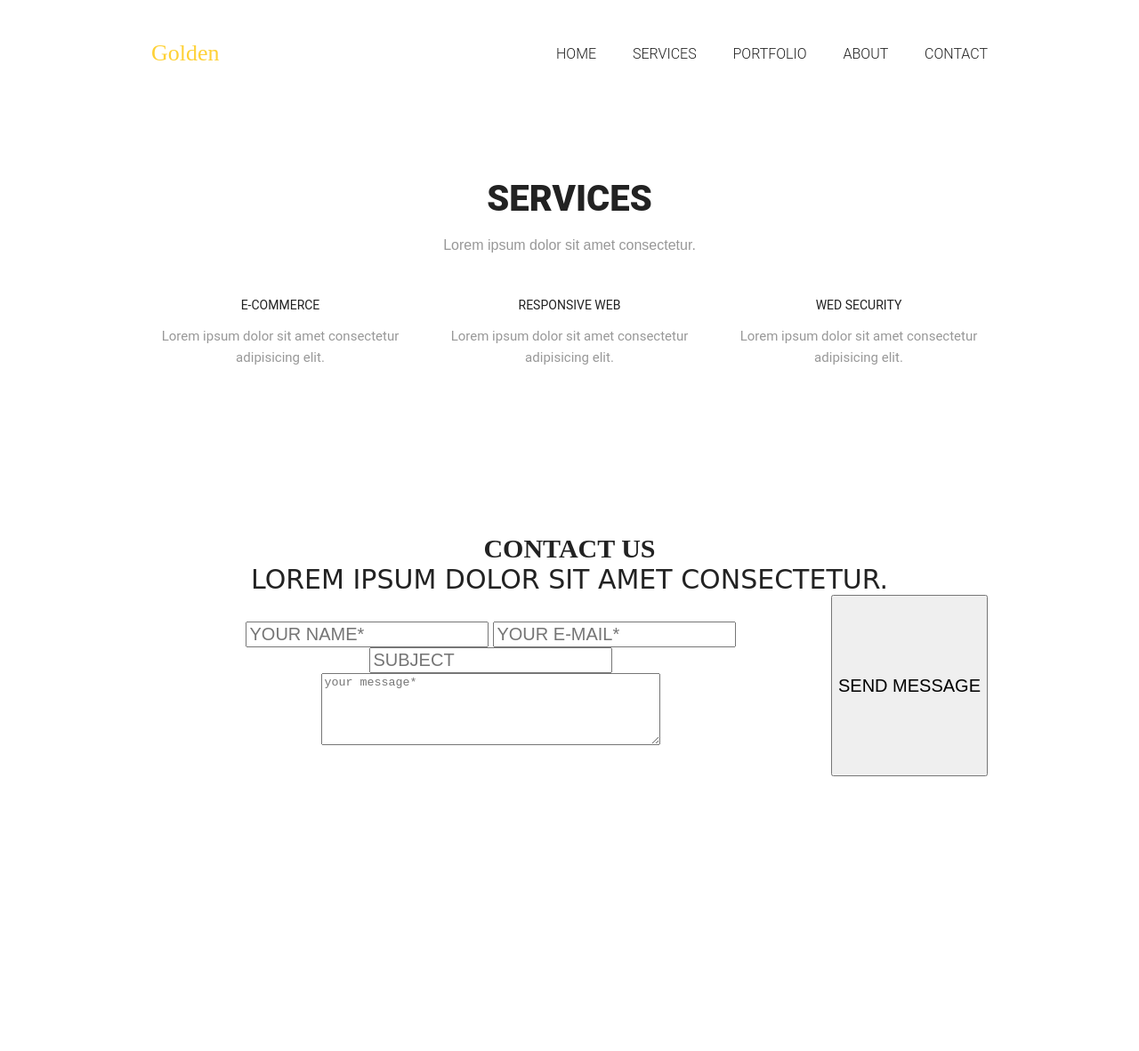
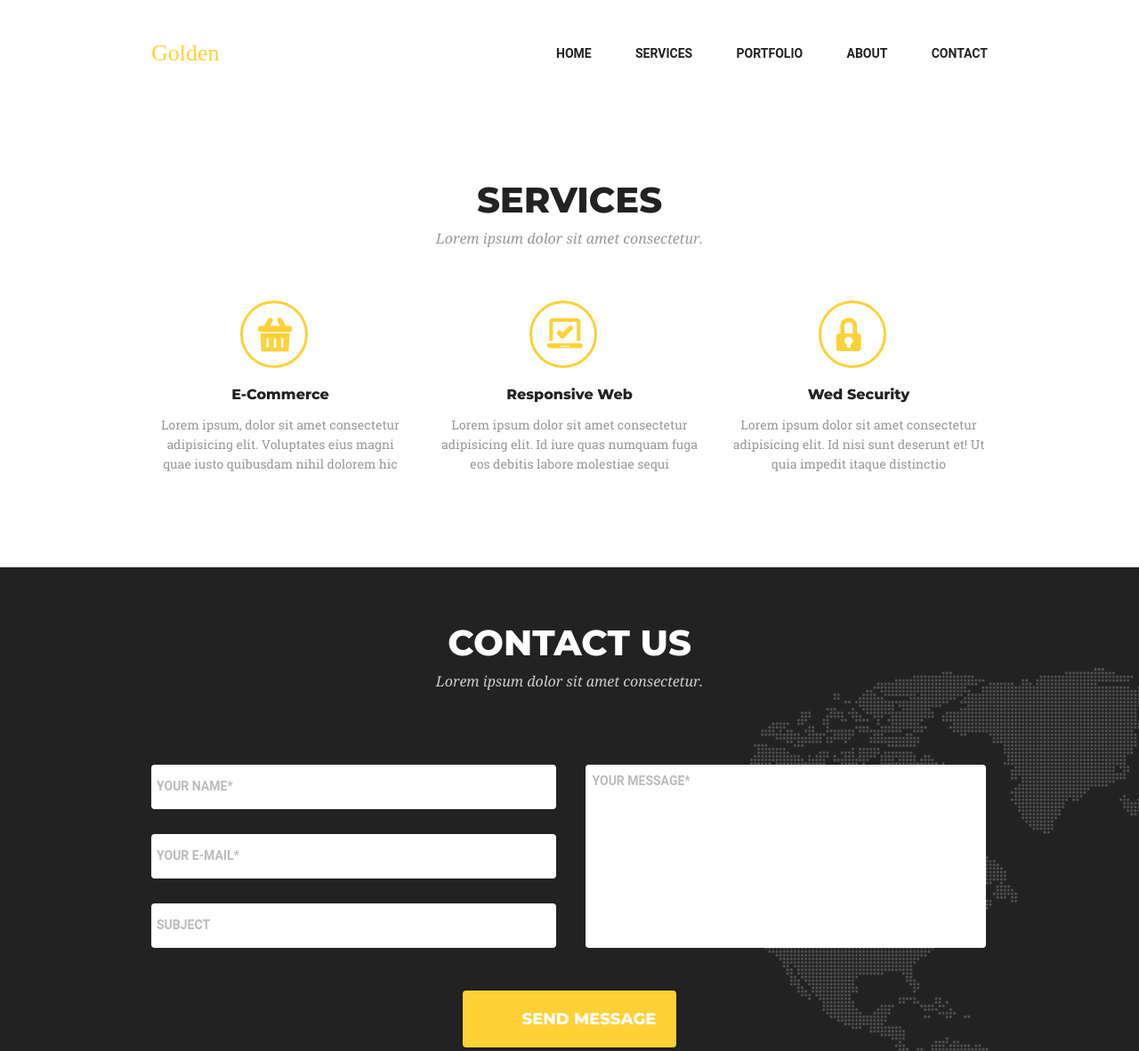
Before and after one commit to MoskovetsOlga/goit-fe-course, a plain HTML site: page module07/index7.html in a window 1280 px wide. Shown: the top 1182 px of the page at 89% size. Before the commit the page ends 873 px from the top, so only its background shows below. Drawn offline with Linux system fonts and the light colour scheme; a web font is replaced by a local one.

Commit message:
finishing homework 7

```diff
--- a/module07/css/fonts7.css
+++ b/module07/css/fonts7.css
@@ -1,37 +1,35 @@
 @font-face {
 font-family: 'Montserrat Bold';
-src: url('Montserrat-ExtraBold.eot');
-src: url('Montserrat-ExtraBold.eot?#iefix') format('embedded-opentype'),
-url('Montserrat-ExtraBold.woff') format('woff'),
-url('Montserrat-ExtraBold.ttf') format('truetype');
+src: url('../fonts/Montserrat-ExtraBold.woff') format('woff');
 font-weight: normal;
 font-style: normal;
+}
 
 @font-face {
 font-family: 'Montserrat Regular';
-src: url('Montserrat-Regular.eot');
-src: url('Montserrat-Regular.eot?#iefix') format('embedded-opentype'),
-url('Montserrat-Regular.woff') format('woff'),
-url('Montserrat-Regular.ttf') format('truetype');
+src: url('../fonts/Montserrat-Regular.woff') format('woff');
 font-weight: normal;
 font-style: normal;
 }
 
 @font-face {
 font-family: 'Droid Serif Italic';
-src: url('DroidSerif-Italic.eot');
-src: url('DroidSerif-Italic.eot?#iefix') format('embedded-opentype'),
-url('DroidSerif-Italic.woff') format('woff'),
-url('DroidSerif-Italic.ttf') format('truetype');
+src: url('../fonts/DroidSerif-Italic.woff') format('woff');
 font-weight: normal;
 font-style: normal;
 }
 
-@font-face {font-family: "Wisdom Script AI";
-src: url("//db.onlinewebfonts.com/t/d6ced0df95b7cc53e0eae88817930d08.eot");
-src: url("//db.onlinewebfonts.com/t/d6ced0df95b7cc53e0eae88817930d08.eot?#iefix") format("embedded-opentype"),
-url("//db.onlinewebfonts.com/t/d6ced0df95b7cc53e0eae88817930d08.woff2") format("woff2"),
-url("//db.onlinewebfonts.com/t/d6ced0df95b7cc53e0eae88817930d08.woff") format("woff"),
-url("//db.onlinewebfonts.com/t/d6ced0df95b7cc53e0eae88817930d08.ttf") format("truetype"),
-url("//db.onlinewebfonts.com/t/d6ced0df95b7cc53e0eae88817930d08.svg#Wisdom Script AI") format("svg");
+@font-face {
+font-family: 'Wisdom Script AI';
+src: url('../fonts/Wisdom\ Script\ AI.woff') format('woff');
+font-weight: normal;
+font-style: normal;
 }
+
+/* roboto-slab-regular - latin */
+@font-face {
+    font-family: 'Roboto Slab';
+    font-style: normal;
+    font-weight: 400;
+    src: url('../fonts/roboto-slab-v8-latin-regular.woff');
+  }
--- a/module07/css/style7.css
+++ b/module07/css/style7.css
@@ -3,8 +3,6 @@
 *::after {
     box-sizing: inherit;
 }
-
-font-family: 'Montserrat Bold';}
 
 .visually-hidden {
     position: absolute;
@@ -17,7 +15,6 @@ font-family: 'Montserrat Bold';}
 body {
     background-color: #ffffff;
     color: #222222;
-    width: 940px;
     margin: 0 auto;
     padding: 0;
     text-align: center;
@@ -29,7 +26,7 @@ img {
     height: auto;
 }
 
-.container {
+.services, .page-header-container, .form-container {
     max-width: 940px;
     margin: 0 auto;
 }
@@ -45,11 +42,10 @@ img {
 
 .site-logo {
     text-decoration: none;
-    color: #222222;
-    font-family: 'Conv_Wisdom Script AJ';
+    color: #fed136;
+    font-family: 'Wisdom Script AI';
     font-size: 26px;
     font-weight:400;
-    color: #fed136;
 }
 
 .site-navigation {
@@ -64,9 +60,9 @@ img {
 .site-navigation a {
     text-decoration: none;
     color: #222222;
-    font-family:'Montserrat','Roboto', sans-serif;
-    font-size: 16px;
-    font-weight:300;
+    font-family: 'Montserrat','Roboto', sans-serif;
+    font-size: 14px;
+    font-weight:600;
     text-transform: uppercase;
 }
 
@@ -88,7 +84,7 @@ img {
     padding: 0;
     margin-top: 80px;
     text-align: center;
-    font-family:'Montserrat','Roboto', sans-serif;
+    font-family: 'Montserrat Bold','Roboto', sans-serif;
     font-weight: 900;
     font-size: 40px;
     text-transform: uppercase;
@@ -97,7 +93,7 @@ img {
 .services-subtittle {
     margin: 0;
     padding: 0;
-    margin-top: 20px;
+    margin-top: 10px;
     text-align: center;
     font-family: 'Droid Serif Italic', sans-serif;
     font-weight: 400;
@@ -121,9 +117,7 @@ img {
     width: 290px;
     height: 224px;
     font-family:'Montserrat','Roboto', sans-serif;
-    font-size: 20;
-    padding-top: 50px;
-    padding-bottom: 100px;
+    padding-top: 40px;
 }
 
 .services-item:nth-last-of-type(-n+3) {
@@ -131,112 +125,140 @@ img {
 }
 
 .services-main {
-    margin-bottom: 14px;
-    text-transform: uppercase;
-    font-size: 14px;
+    font-family:'Montserrat Bold','Roboto', sans-serif;
     margin: 0;
-    padding: 0;
+    font-size: 16px;
 }
 
 .services-text {
-    font-size: 15px;
-    line-height: 24px;
+    font-size: 14px;
+    line-height: 22px;
+    font-family: 'Roboto Slab';
     color: #989898;
 }
 
-.services-list-item::before {
+.icon {
     display: block;
-    content: "";
-    position: absolute;
-    left: 2px;
-    top: 20px;
-    width: 80px;
-    height: 80px;
-    background-repeat: no-repeat;
-    background-position: center;
+    text-align: center;
+    padding: 16px;
 }
 
-.services-list-item:nth-child(1) .services-list-item::before {
-    background-image: url(../image/bag-icon.png);
+.image {
+    display: block;
+    width: 70px;
+    height: 70px;
+    border: 3px solid #fed136;
+    background-color: #ffffff;
+    border-radius: 50%;
+    margin: 20px;
+    margin-left: 100px;
 }
 
-.services-list-item:nth-child(2) .services-list-item-main::before {
-    background-image: url(../image/computer-icon.png);
+.form-section {
+    padding: 0;
+    margin: 0;
+    height: 670px ;
+    position: relative;
+    background-color: #222222;
+    flex-wrap: wrap;
+    text-align: center;
+    background-image: url(../image/map.png);
+    background-repeat: no-repeat;
+    background-position: 100% calc(100% - 20px);
 }
 
-.services-list-item:nth-child(3) .services-list-item-main::before {
-    background-image: url(../image/security-icon.png);
-}
-
-.form-container {
+.form-tittle {
+    margin: 0;
     padding: 0;
-    margin: 0;
-    font-family:'Montserrat','Roboto', sans-serif;
-    position: relative;
-    color: #333333;
+    padding-top: 60px;
+    margin-top: 60px;
     text-align: center;
+    font-family: 'Montserrat Bold','Roboto', sans-serif;
+    font-weight: 900;
+    font-size: 40px;
+    text-transform: uppercase;
+    color: #ffffff;
 }
 
 .form-subtittle {
     margin: 0;
     padding: 0;
-    font-family:'Kaushan Script', cursive;
+    margin-top: 10px;
+    text-align: center;
+    font-family: 'Droid Serif Italic', sans-serif;
     font-weight: 400;
-    font-size: 30px;
+    font-size: 16px;
+    color: #cecece;
 }
 
-.form-tittle {
-    margin: 0;
+.form-container {
     padding: 0;
-    margin-top: 15px;
-    font-weight: 700;
-    font-size: 30px;
-    text-transform: uppercase;
+    margin: 0 auto;
+    margin-top: 70px;
+    width: 940px;
+    color: #333333;
+    display: relative;
 }
 
-.form, input {
-    font-size: 20px;
-    text-transform: uppercase;
+.personals {
+    width: 470px;
+    height: 236px;
+    float: left;
+    flex-wrap: wrap;
+    padding-right: 15px;
 }
 
-.input {
-    display: inline-block;
+.personals-block-required, .personals-block {
+    display: flex;
     float: left;
     width: 455px;
     height: 50px;
-    margin: 15px auto;
+    margin: 14px auto;
     line-height: 50px;
     padding:0;
     border-radius: 4px;
     text-indent: 6px;
+    border: none;
 }
 
-.input [type="submit"] {
-    display: block;
+.personals-block::placeholder,
+.personals-block-required::placeholder,
+.textarea-block-required::placeholder {
+    font-family: 'Montserrat','Roboto', sans-serif;
+    font-weight: 600;
+    text-transform: uppercase;
+    font-size: 14px;
+    color: #bbbbbb;
+}
+
+.textarea-block-required {
+    box-sizing: border-box;
+    padding-top: 10px;
+    height: 206px;
+    width: 450px;
+    resize: none;
+    border-radius: 4px;
+    margin: 14px auto;
+    text-indent: 6px;
+    border: none;
+  }
+
+
+.buttom {
+    box-sizing: border-box;
+    display: flex;
+    margin: 0 auto;
+    margin-top: 30px;
+    padding-left: 50px;
     height: 64px;
     width: 240px;
-    margin: 30px auto;
     background-color: #fed136;
+    font-family: 'Montserrat Bold','Roboto', sans-serif;
     color: #ffffff;
     float: center;
+    cursor: pointer;
+    border-radius: 4px;
+    text-transform: uppercase;
+    font-size: 18px;
+    border: none;
 }
-
-.input [type="submit"]:hover {
-    cursor: pointer;
-}
-
-.form-container {
-    display:flex;
-    justify-content: center;
-}
-
-.textarea {
-    float:right;
-}
-
-.wrapper {
-    margin:10px;
-    width:940px;
-    font-family:'Montserrat','Roboto', sans-serif;
-    padding: 20px;
-}
--- a/module07/index7.html
+++ b/module07/index7.html
@@ -5,13 +5,13 @@
     <meta name="viewport" content="width=device-width, initial-scale=1.0">
     <meta http-equiv="X-UA-Compatible" content="ie=edge">
     <title>index7</title>
-    <link rel="stylesheets" href="css/fonts7.css">
-    <link rel="stylesheet" href="css/style7.css">
+    <link rel="stylesheet" href="./css/fonts7.css">
+    <link rel="stylesheet" href="./css/style7.css">
 
 </head>
 
 <body>
-    <header class="page-header container">
+    <header class="page-header-container">
         <nav class="page-nav">
             <a href="" class="site-logo">Golden</a>
 
@@ -33,29 +33,28 @@
         <article class="services">
             <ul class="services-list">
                 <li class="services-list-item">
-                        <p class="services-main">E-Commerce</p>
-                        <p class="services-text">Lorem ipsum dolor sit amet consectetur adipisicing elit.</p>
+                    <div class="image"><img class="icon" src="image/bag-icon.png"></div>
+                    <p class="services-main">E-Commerce</p>
+                    <p class="services-text">Lorem ipsum, dolor sit amet consectetur adipisicing elit. Voluptates eius magni quae iusto quibusdam nihil dolorem hic</p>
                 </li>
 
                 <li class="services-list-item">
-                    <div class="services-list-item-content">
-                        <p class="services-main">Responsive Web</p>
-                        <p class="services-text">Lorem ipsum dolor sit amet consectetur adipisicing elit.</p>
-                    </div>
+                    <div class="image"><img class="icon" src="image/computer-icon.png"></div>
+                    <p class="services-main">Responsive Web</p>
+                    <p class="services-text">Lorem ipsum dolor sit amet consectetur adipisicing elit. Id iure quas numquam fuga eos debitis labore molestiae sequi</p>
                 </li>
 
                 <li class="services-list-item">
-                    <div class="services-list-item-content">
-                        <p class="services-main">Wed Security</p>
-                        <p class="services-text">Lorem ipsum dolor sit amet consectetur adipisicing elit.</p>
-                    </div>
+                    <div class="image"><img class="icon" src="image/security-icon.png"></div>
+                    <p class="services-main">Wed Security</p>
+                    <p class="services-text">Lorem ipsum dolor sit amet consectetur adipisicing elit. Id nisi sunt deserunt et! Ut quia impedit itaque distinctio</p>
                 </li>
             </ul>
         </article>
     </section>
 
 
-    <section class="form">
+    <section class="form-section">
         <h2 class="form-tittle">contact us</h2>
         <p class="form-subtittle">Lorem ipsum dolor sit amet consectetur.</p>
                 <form class="form-container" action="#" class="form" method="get">
@@ -65,10 +64,10 @@
                        <input type="mail" class="personals-block-required" name="email" placeholder="your e-mail*">
                        <input type="text" class="personals-block" name="subject" placeholder="subject">
                     </div>
-                    <textarea class="textarea-block-required" name="message" rows="5" cols="45" placeholder="your message*"></textarea>
+                    <textarea class="textarea-block-required" required name="comment" placeholder="your Message*"></textarea>
                     </div>
-                    <input type="submit" value="send message" id="send message">
                 </form>
+         <input class="buttom" type="submit" value="send message" id="send message">
     </section>
 
 </body>
```
Also changed, not shown: module07/fonts/roboto-slab-v8-latin-regular.woff (added).
